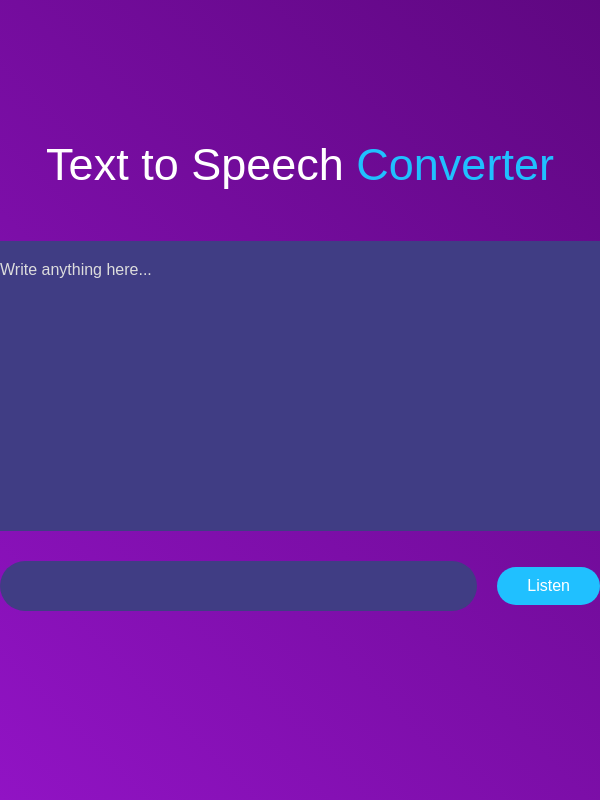
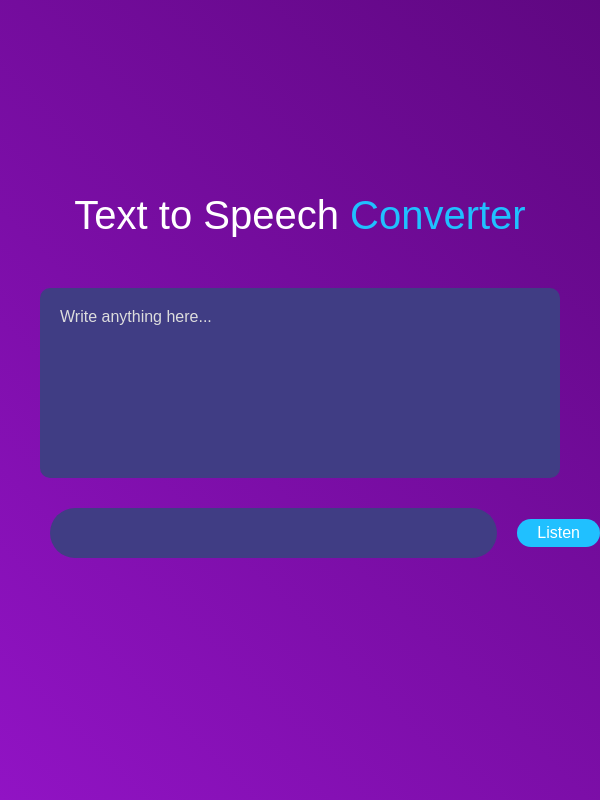
Before and after one commit to aliafrazeh/voiceTexter, a plain HTML site: page index.html in a window 600 px wide. Drawn offline with Linux system fonts and the light colour scheme.

Commit message:
Add files via upload

```diff
--- a/style.css
+++ b/style.css
@@ -13,16 +13,10 @@
     flex-direction: column;
     color: #fff;
 }
-.hero h1{
-    font-size: 45px;
-    font-weight: 500;
-    margin-top: -50px;
-    margin-bottom: 50px;
-
-}
 .hero h1 span{
     color:#20c0ff;
 }
+@media only screen and (min-width: 600px) {
     textarea{
         width: 600px;
         height: 250px;
@@ -36,16 +30,17 @@ textarea{
         resize: none;
         margin-bottom: 30px;
     }
-textarea::placeholder{
-    font-size: 16px;
-    color: #ddd;
-}
+    select{
+        flex: 1;
+        color: #fff;
+        background: #403d84;
+        height: 50px;
+        padding: 0 20px;
+        outline: 0;
+        border: 0;
+        border-radius: 35px;
+        appearance: none;
 
-.row{
-    width: 600px;
-    display: flex;
-    align-items: center;
-    gap:20px;
     }
     button{
         background: #20c0ff;
@@ -59,16 +54,69 @@ button{
         display: flex;
         align-items: center;
     }
+    .hero h1{
+        font-size: 45px;
+        font-weight: 500;
+        margin-top: -50px;
+        margin-bottom: 50px;
 
+    }
+    .row{
+        width: 600px;
+        display: flex;
+        align-items: center;
+        gap:20px;
+    }
+}
+textarea::placeholder{
+    font-size: 16px;
+    color: #ddd;
+}
+
+@media only screen and (max-width: 600px) {
+
+    textarea{
+        background-color: #403d84;
+        color: #fff;
+        height:150px;
+        width: 80%;
+        font-size: 15px;
+        border: 0;
+        outline: 0;
+        padding: 20px;
+        border-radius: 10px;
+        resize: none;
+        margin-bottom: 30px;
+    }
     select{
-    flex: 1;
+        margin-left: 50px;
         color: #fff;
         background: #403d84;
         height: 50px;
-    padding: 0 20px;
+        width: 50%;
         outline: 0;
         border: 0;
         border-radius: 35px;
         appearance: none;
 
+
     }
+    button{
+        background: #20c0ff;
+        color:#fff;
+        font-size: 16px;
+        padding: 5px 20px;
+        border-radius: 35px;
+        border: 0;
+        outline: 0;
+        cursor: pointer;
+
+    }
+    .hero h1{
+        font-size: 40px;
+        font-weight: 500;
+        margin-top: -50px;
+        margin-bottom: 50px;
+        text-align: center;
+    }
+}
```
Lines whose indentation alone changed are shown as unchanged.
